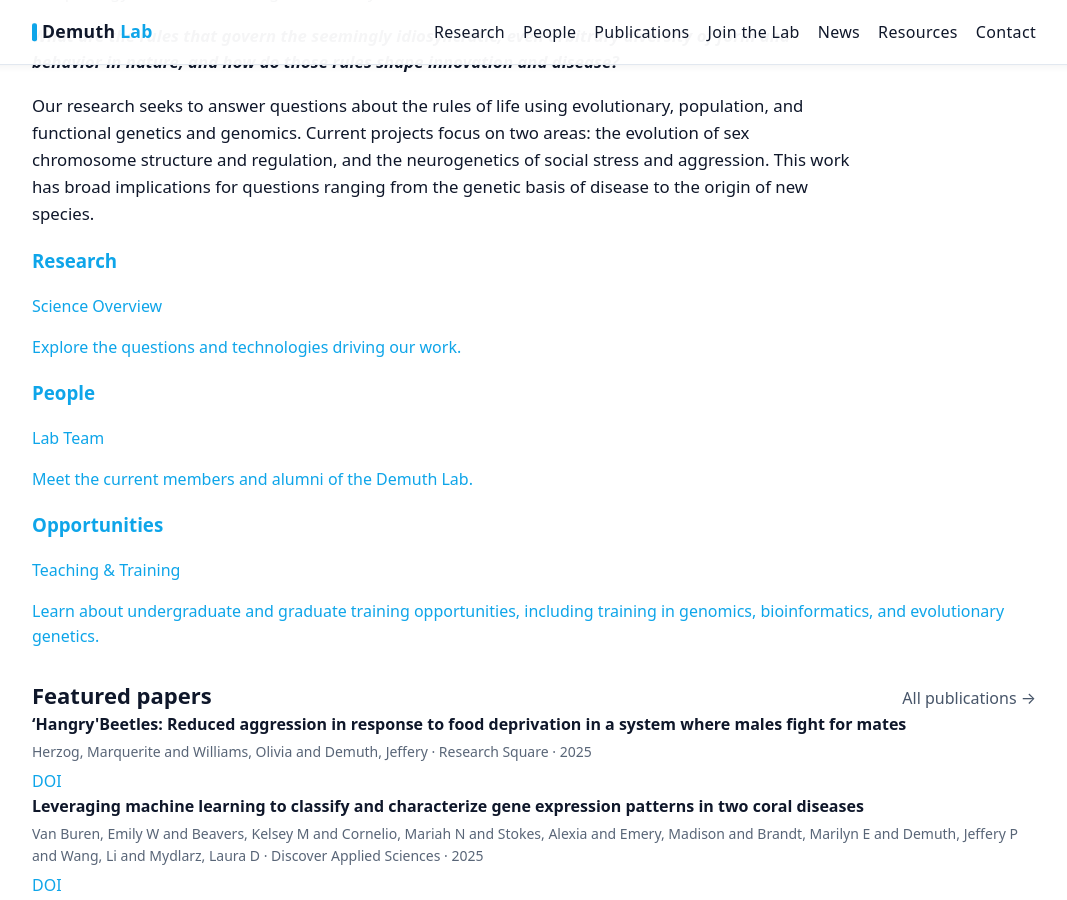
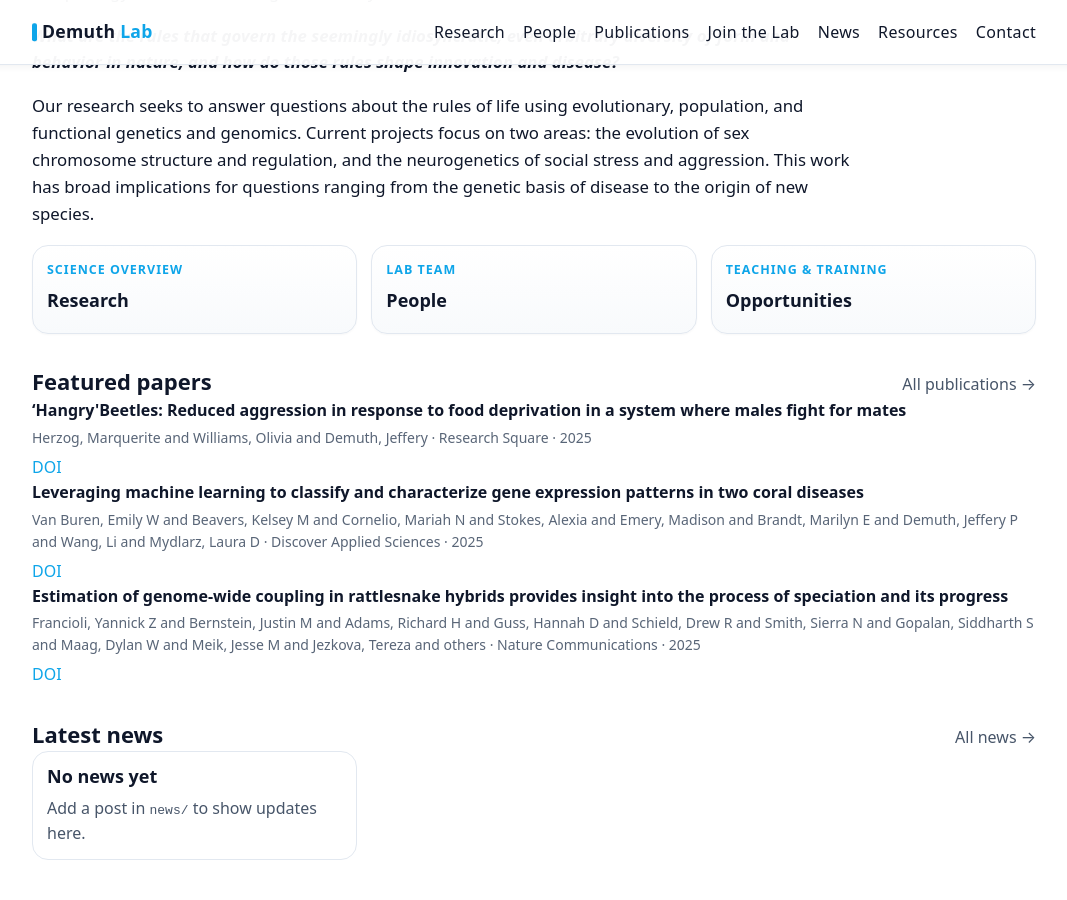
Before and after one commit to demuth-lab/demuth-lab.github.io, a Jekyll site: the page built from index.md, in a window 1280 px wide and 900 px high, scrolled down 447 px. Shown: the whole window, without its empty margins (106-1173 px from the left). Built offline with Jekyll 4.4.1, drawn with Linux system fonts in a browser that asks for light colours.

Commit message:
Update index.md

```diff
--- a/index.md
+++ b/index.md
@@ -32,12 +32,14 @@ show_title: false
 </p>
 </div>
 
-<div class="home-cards">
-  {% for card in site.data.home_cards %}
-    <a class="home-card" href="{{ card.url | relative_url }}">
-      <h3>{{ card.title }}</h3>
-      <span class="home-card-kicker">{{ card.kicker }}</span>
-      <p>{{ card.description }}</p>
+<div class="cards">
+  {% for c in site.data.home_cards %}
+    <a class="card card--plain" href="{{ c.url | relative_url }}">
+      {% if c.kicker %}
+        <span class="card-kicker">{{ c.kicker }}</span>
+      {% endif %}
+      <h3>{{ c.title }}</h3>
+      <p>{{ c.blurb }}</p>
     </a>
   {% endfor %}
 </div>
```
